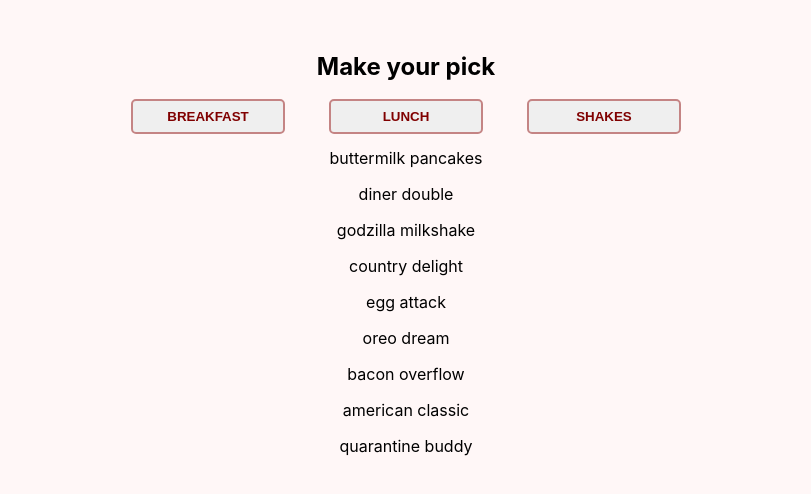
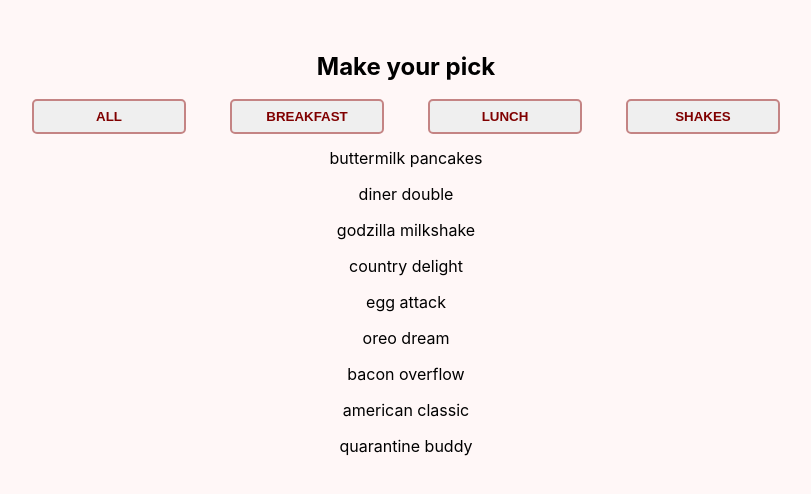
Before and after one commit to BSlaven/menu-app, a React (Vite) app: page / in a window 1280 px wide. Shown: the top 494 px of the page, without its empty margins (234-1045 px from the left). Built offline with nearby package versions, Linux system fonts and the light colour scheme.

Commit message:
add button to remove all filters and show all items

```diff
--- a/src/components/Categories/Categories.jsx
+++ b/src/components/Categories/Categories.jsx
@@ -5,6 +5,7 @@ const Categories = ({ categories, click }) => {
 
   return (
     <div className={classes.categories}>
+      <button className={classes.category} onClick={() => click('')} >All</button>
       {categories.map(category => <Category click={click} key={category.id} category={category} />)}
     </div>
   )
--- a/src/components/Categories/Categories.module.css
+++ b/src/components/Categories/Categories.module.css
@@ -4,6 +4,23 @@
   flex-direction: column;
   align-items: center;
   gap: 1rem;
+}
+
+.category {
+  border: none;
+  border-radius: 3px;
+  padding: 0.5rem 1rem;
+  margin: 0 1rem;
+  width: 150px;
+  outline: 2px solid rgba(128, 0, 0, 0.466);
+  color: maroon;
+  font-weight: bold;
+  text-transform: uppercase;
+  cursor: pointer;
+}
+
+.category:is(:focus, :hover) {
+  outline-color: maroon;
 }
 
 @media screen and (min-width: 500px) {
--- a/src/components/Category/Category.jsx
+++ b/src/components/Category/Category.jsx
@@ -4,7 +4,6 @@ const Category = ({ category, click }) => {
 
   const categoryClickHandler = () => {
     click(category);
-    console.log('kliknuo si na kategoriju: ', category);
   }
 
   return (
--- a/src/components/Menu/Menu.jsx
+++ b/src/components/Menu/Menu.jsx
@@ -14,6 +14,7 @@ const Menu = () => {
   }
 
   useEffect(() => {
+    console.log(filterCategory)
     if(!filterCategory) {
       setMyMenu(menu);
     } else {
@@ -26,7 +27,7 @@ const Menu = () => {
     <div className={classes.menu}>
       <h2>Make your pick</h2>
       <Categories categories={categories} click={filterMenu} />
-      {myMenu && myMenu.map(item => <p>{item.title}</p> ) }
+      {myMenu && myMenu.map(item => <p>{item.title}</p>)}
     </div>
   )
 }
```
